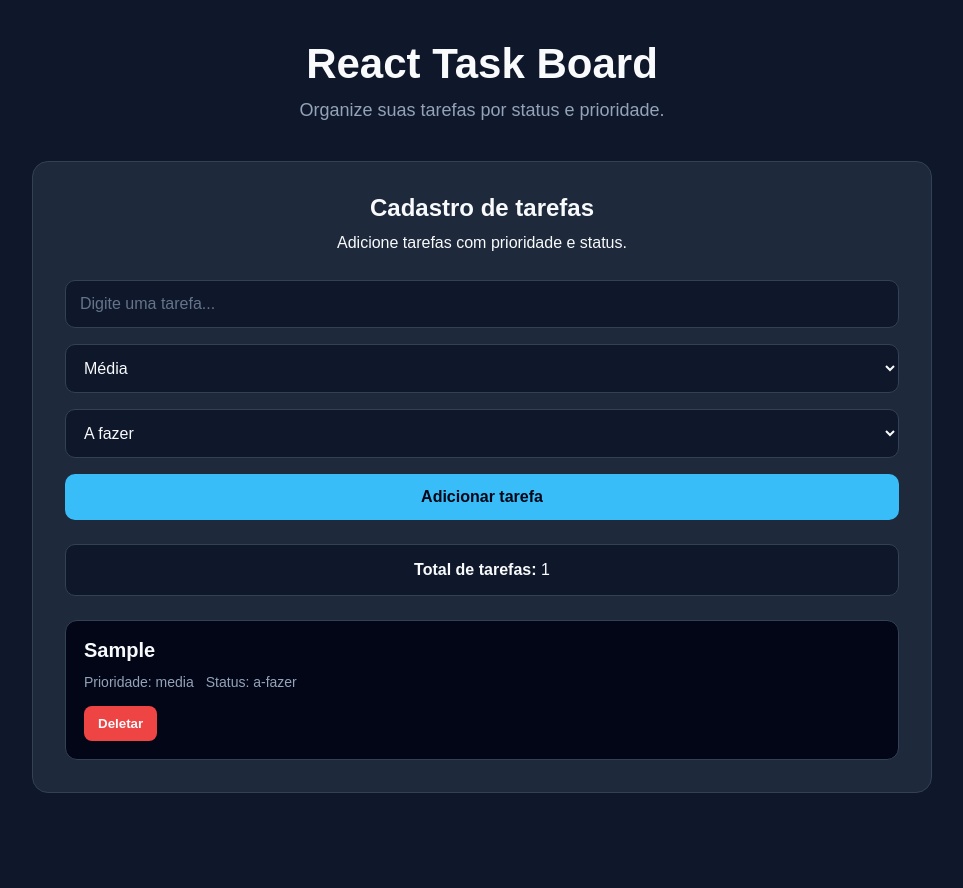
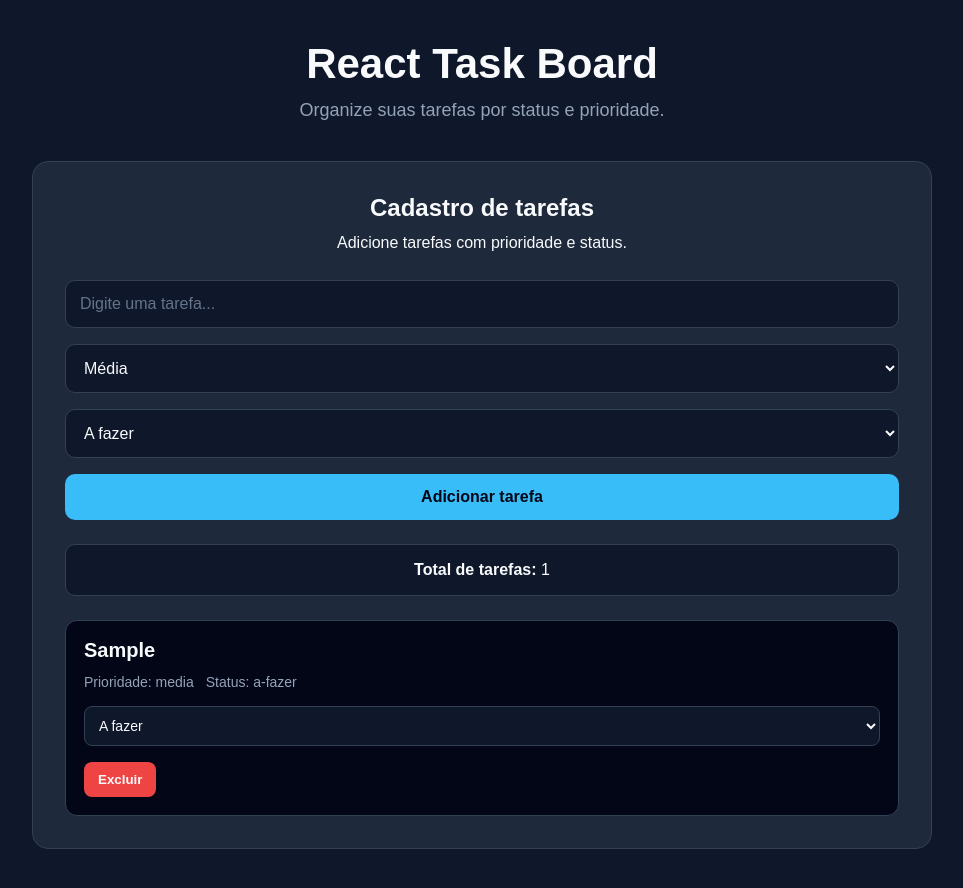
Before and after one commit to rfactt/task-board, a React (Vite) app: page / in a window 1280 px wide. Both pictures are taken after typing "Sample" into the empty fields and a click on the button "Adicionar tarefa". Shown: the whole page, without its empty margins (158-1121 px from the left). Before the commit the page ends 833 px from the top, so only its background shows below. Built offline with nearby package versions, Linux system fonts and the light colour scheme.

Commit message:
adiciona atualização de status das tarefas

```diff
--- a/src/App.jsx
+++ b/src/App.jsx
@@ -15,6 +15,21 @@ function App() {
     setTasks(updatedTasks);
   }
 
+  function updateTaskStatus(taskId, newStatus) {
+    const updatedTasks = tasks.map((task) => {
+      if (task.id === taskId) {
+        return {
+          ...task,
+          status: newStatus,
+        };
+      }
+
+      return task;
+    });
+
+    setTasks(updatedTasks);
+  }
+
   return (
     <main className="app">
       <Header />
@@ -29,7 +44,11 @@ function App() {
           <strong>Total de tarefas:</strong> {tasks.length}
         </div>
 
-        <TaskList tasks={tasks} onDeleteTask={deleteTask} />
+        <TaskList
+          tasks={tasks}
+          onDeleteTask={deleteTask}
+          onUpdateTaskStatus={updateTaskStatus}
+        />
       </section>
     </main>
   );
--- a/src/components/TaskCard.jsx
+++ b/src/components/TaskCard.jsx
@@ -1,4 +1,4 @@
-function TaskCard({ task, onDeleteTask }) {
+function TaskCard({ task, onDeleteTask, onUpdateTaskStatus }) {
   return (
     <article className="task-card">
       <h3>{task.title}</h3>
@@ -8,8 +8,18 @@ function TaskCard({ task, onDeleteTask }) {
         <span>Status: {task.status}</span>
       </div>
 
+      <select
+        className="status-select"
+        value={task.status}
+        onChange={(event) => onUpdateTaskStatus(task.id, event.target.value)}
+      >
+        <option value="a-fazer">A fazer</option>
+        <option value="em-andamento">Em andamento</option>
+        <option value="concluida">Concluída</option>
+      </select>
+
       <button className="delete-button" onClick={() => onDeleteTask(task.id)}>
-        Deletar
+        Excluir
       </button>
     </article>
   );
--- a/src/components/TaskList.jsx
+++ b/src/components/TaskList.jsx
@@ -1,6 +1,6 @@
 import TaskCard from "./TaskCard";
 
-function TaskList({ tasks, onDeleteTask }) {
+function TaskList({ tasks, onDeleteTask, onUpdateTaskStatus }) {
   if (tasks.length === 0) {
     return <p className="empty-message">Nenhuma tarefa cadastrada ainda.</p>;
   }
@@ -8,7 +8,12 @@ function TaskList({ tasks, onDeleteTask }) {
   return (
     <section className="task-list">
       {tasks.map((task) => (
-        <TaskCard key={task.id} task={task} onDeleteTask={onDeleteTask} />
+        <TaskCard
+          key={task.id}
+          task={task}
+          onDeleteTask={onDeleteTask}
+          onUpdateTaskStatus={onUpdateTaskStatus}
+        />
       ))}
     </section>
   );
--- a/src/index.css
+++ b/src/index.css
@@ -135,3 +135,14 @@ body {
 .delete-button:hover {
   background: #dc2626;
 }
+
+.status-select {
+  width: 100%;
+  margin-top: 16px;
+  padding: 10px;
+  border: 1px solid #334155;
+  border-radius: 8px;
+  background: #0f172a;
+  color: #f8fafc;
+  font-size: 14px;
+}
```
